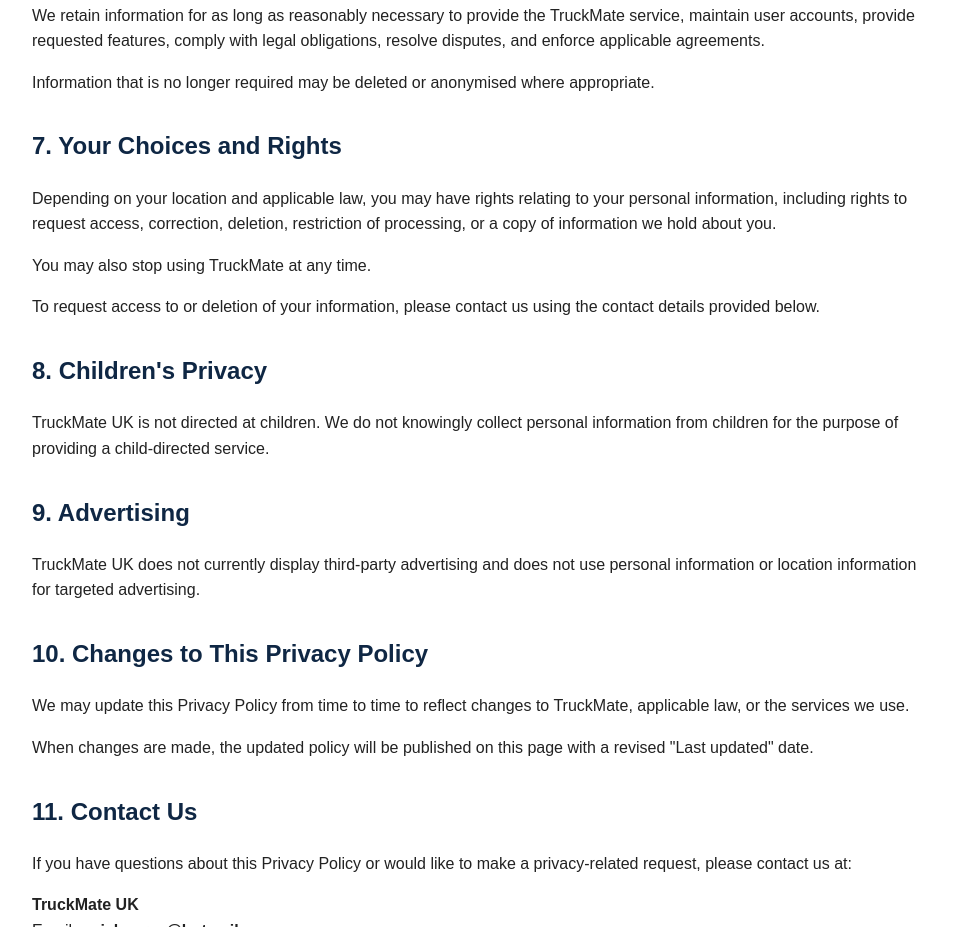
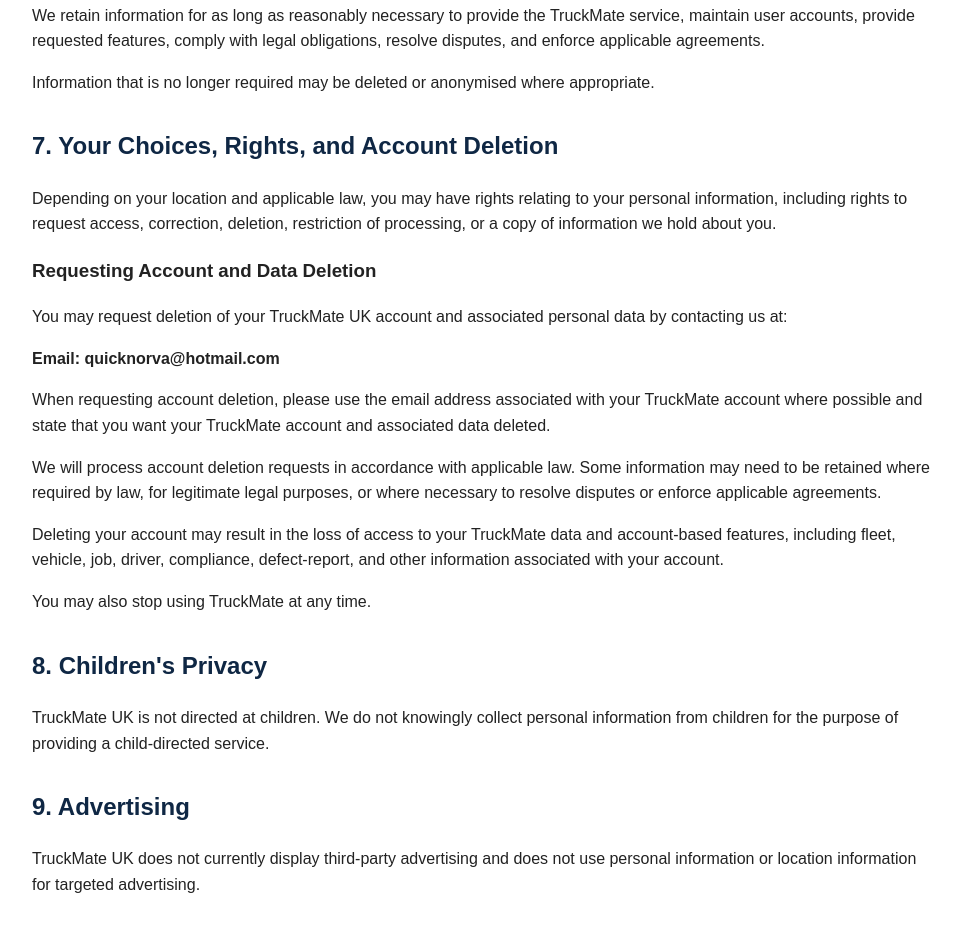
Before and after one commit to rocketmike1985-dev/truckmate-privacy, a plain HTML site: page index.html in a window 1280 px wide. Shown: the part 2896-3823 px from the top of the page, without its empty margins (158-1118 px from the left). Drawn offline with Linux system fonts and the light colour scheme.

Commit message:
Update index.html

```diff
--- a/index.html
+++ b/index.html
@@ -246,7 +246,8 @@
     appropriate.
   </p>
 
-  <h2>7. Your Choices and Rights</h2>
+
+ <h2>7. Your Choices, Rights, and Account Deletion</h2>
 
 <p>
   Depending on your location and applicable law, you may have rights
@@ -255,14 +256,41 @@
   we hold about you.
 </p>
 
+<h3>Requesting Account and Data Deletion</h3>
+
+<p>
+  You may request deletion of your TruckMate UK account and associated
+  personal data by contacting us at:
+</p>
+
+<p>
+  <strong>Email:</strong> <strong>quicknorva@hotmail.com</strong>
+</p>
+
+<p>
+  When requesting account deletion, please use the email address associated
+  with your TruckMate account where possible and state that you want your
+  TruckMate account and associated data deleted.
+</p>
+
+<p>
+  We will process account deletion requests in accordance with applicable
+  law. Some information may need to be retained where required by law,
+  for legitimate legal purposes, or where necessary to resolve disputes
+  or enforce applicable agreements.
+</p>
+
+<p>
+  Deleting your account may result in the loss of access to your TruckMate
+  data and account-based features, including fleet, vehicle, job, driver,
+  compliance, defect-report, and other information associated with your
+  account.
+</p>
+
 <p>
   You may also stop using TruckMate at any time.
 </p>
 
-  <p>
-    To request access to or deletion of your information, please contact us
-    using the contact details provided below.
-  </p>
 
   <h2>8. Children's Privacy</h2>
 
```
Lines whose indentation alone changed are shown as unchanged.
